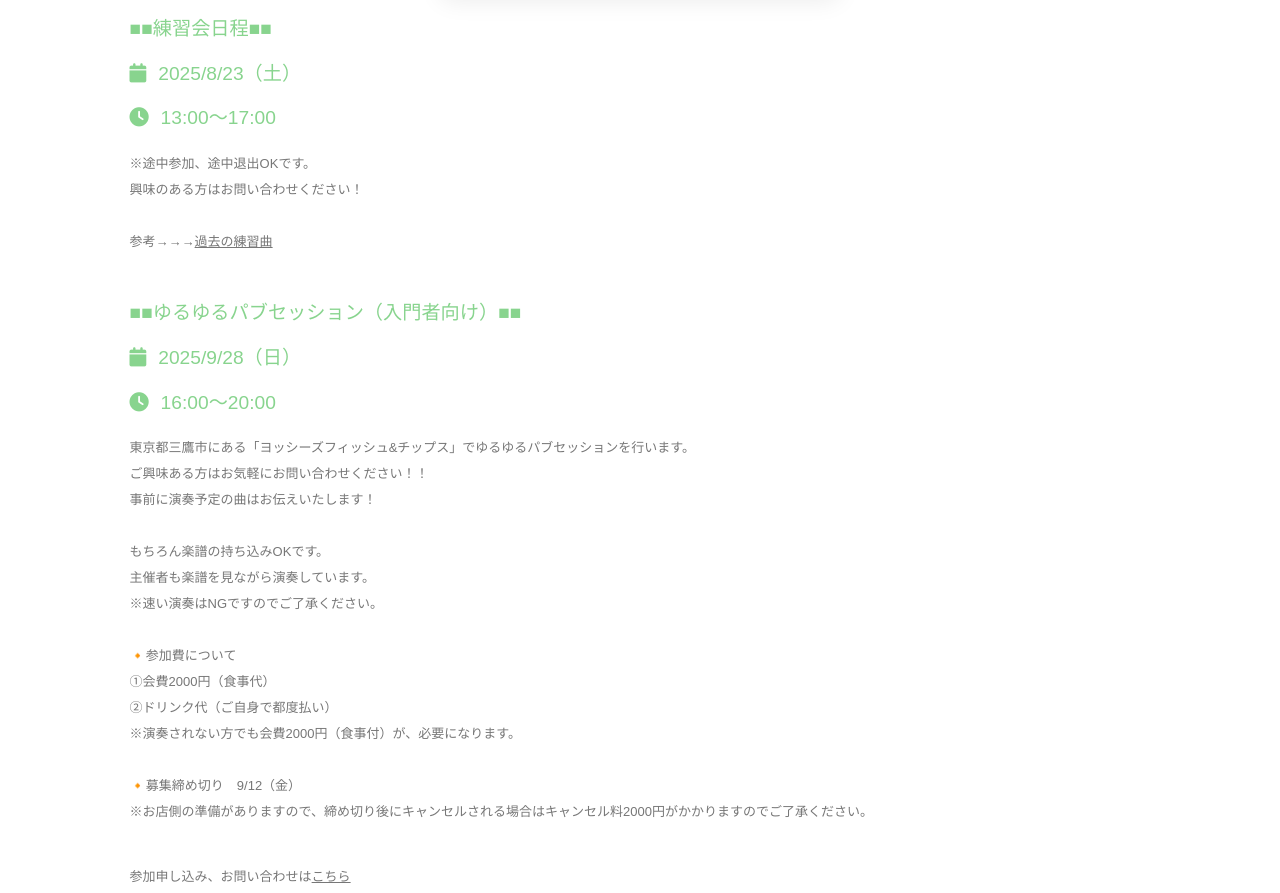
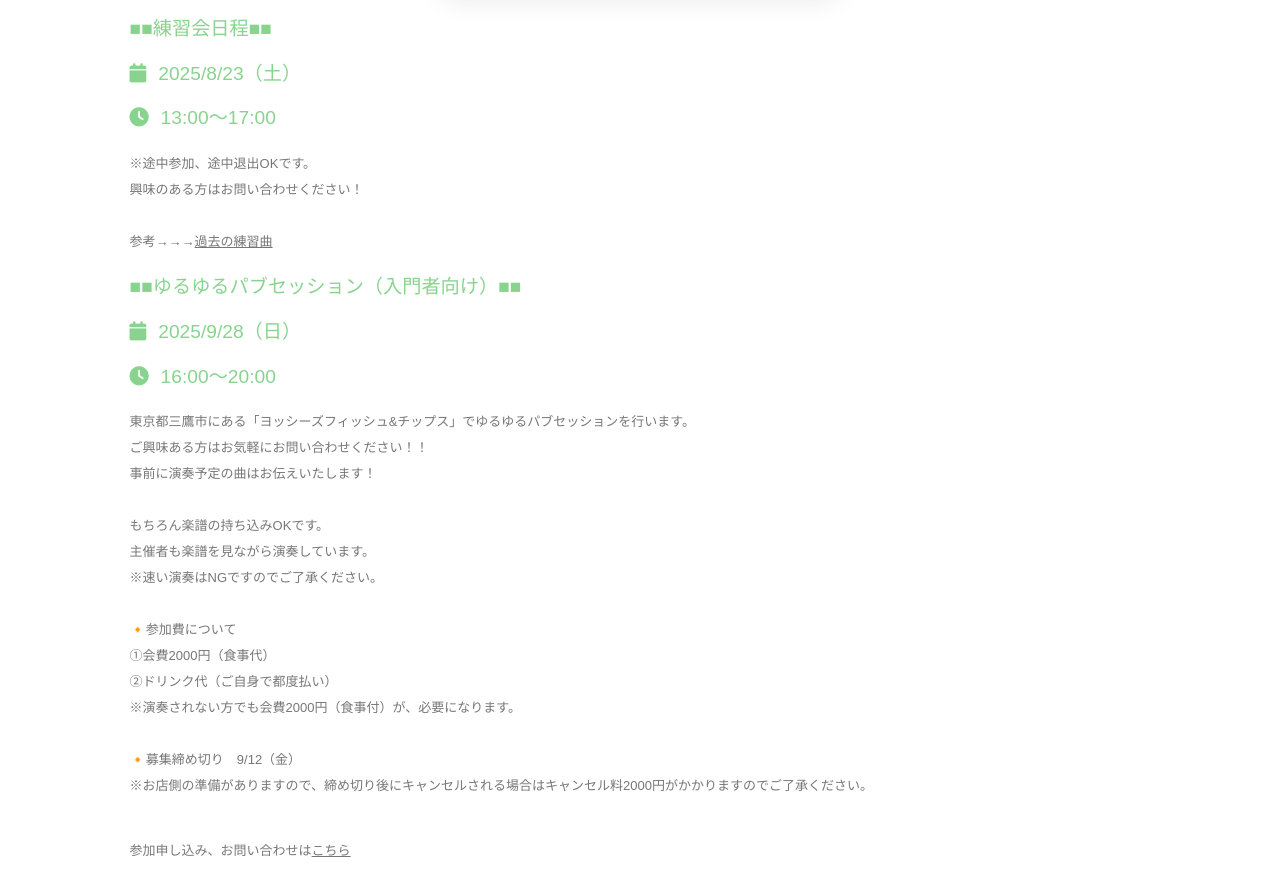
Before and after one commit to enjoyirish/info, a plain HTML site: page index.html in a window 1280 px wide. Shown: the part 513-1406 px from the top of the page. Drawn offline with nearby package versions, Linux system fonts and the light colour scheme; a web font is replaced by a local one.

```diff
--- a/index.html
+++ b/index.html
@@ -29,7 +29,7 @@
 		  <h2><i class="fas fa-clock"></i> 13:00〜17:00</h2>
 		  <p class="small">※途中参加、途中退出OKです。<br>
 			興味のある方はお問い合わせください！<br><br>
-		  参考→→→<a href="musiclist.html">過去の練習曲</a></p><br>
+		  参考→→→<a href="musiclist.html">過去の練習曲</a><br></p>
 		  <h2>■■ゆるゆるパブセッション（入門者向け）■■</h2>
 		  <h2><i class="fas fa-calendar"></i> 2025/9/28（日）</h2>
 		  <h2><i class="fas fa-clock"></i> 16:00〜20:00</h2>
```
